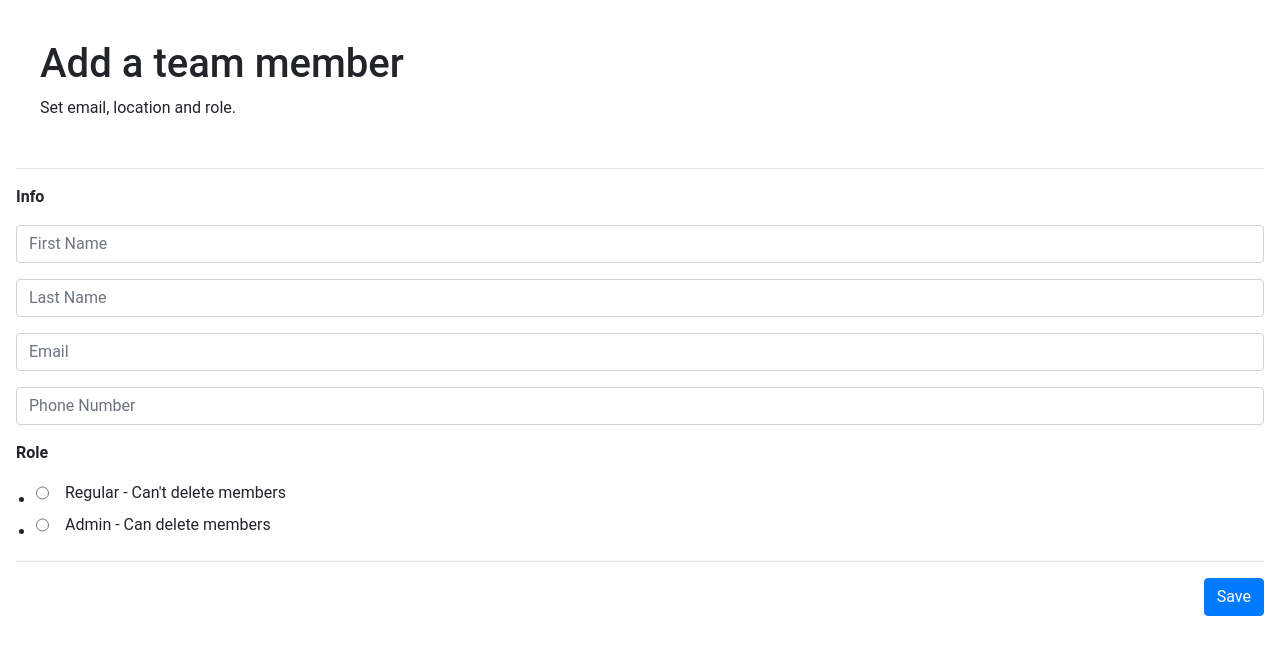
After one commit to msubin/instawork-asgmt, a Django app: page /add/ in a window 1280 px wide. The commit adds this page. Shown: the top 655 px of the page. Run offline with Django 3.2, Linux system fonts and the light colour scheme.

Commit message:
Complete edit member feature

```diff
--- /dev/null
+++ b/asgmt/members_app/forms.py
@@ -0,0 +1,40 @@
+from django.forms import ModelForm, TextInput, EmailInput, RadioSelect
+from .models import Member
+from django import forms
+
+
+ROLES = [
+    ('False', "Regular - Can't delete members"),
+    ('True', 'Admin - Can delete members')
+]
+
+
+class MemberForm(ModelForm, forms.Form):
+    isAdmin = forms.ChoiceField(widget=forms.RadioSelect(attrs={
+                'class': "form-check"}), choices=ROLES)
+
+    class Meta:
+        model = Member
+        fields = "__all__"
+        widgets = {
+            'first_name': TextInput(attrs={
+                'class': "form-control",
+                'style': 'width: 100%; margin-bottom: 1rem',
+                'placeholder': 'First Name'
+            }),
+            'last_name': TextInput(attrs={
+                'class': "form-control",
+                'style': 'width: 100%; margin-bottom: 1rem',
+                'placeholder': 'Last Name'
+            }),
+            'email': EmailInput(attrs={
+                'class': "form-control",
+                'style': 'width: 100%; margin-bottom: 1rem',
+                'placeholder': 'Email'
+            }),
+            'phoneNumber': TextInput(attrs={
+                'class': "form-control",
+                'style': 'width: 100%; margin-bottom: 1rem',
+                'placeholder': 'Phone Number'
+            }),
+        }
--- a/asgmt/members_app/models.py
+++ b/asgmt/members_app/models.py
@@ -11,14 +11,5 @@ class Member(models.Model):
     phoneNumber = models.CharField(validators=[phoneNumberRegex], max_length=16, unique=True)
     email = models.EmailField()
 
-    def add_member(self):
-        pass
-
-    def edit_member(self):
-        pass
-
-    def delete_member(self):
-        pass
-
     def __str__(self):
         return f"{self.first_name} {self.last_name}"
--- a/asgmt/members_app/static/css/members_app.css
+++ b/asgmt/members_app/static/css/members_app.css
@@ -14,3 +14,11 @@ img {
 #add_btn {
     color: dodgerblue;
 }
+
+label {
+    display: inline-flex;
+}
+
+.form-check {
+    margin-right: 1rem;
+}
--- a/asgmt/members_app/templates/members_app/base.html
+++ b/asgmt/members_app/templates/members_app/base.html
@@ -7,6 +7,7 @@
     <title>Team members</title>
     <link rel="stylesheet" href="https://cdn.jsdelivr.net/npm/bootstrap@4.0.0/dist/css/bootstrap.min.css" integrity="sha384-Gn5384xqQ1aoWXA+058RXPxPg6fy4IWvTNh0E263XmFcJlSAwiGgFAW/dAiS6JXm" crossorigin="anonymous">
     <link rel="stylesheet" href="{% static 'css/members_app.css' %}">
+    <a href="{% url 'add_member' %}" class="top-menu"><span class="glyphicon glyphicon-plus"></span></a>
 </head>
 <body>
     {% block content %}
--- /dev/null
+++ b/asgmt/members_app/templates/members_app/delete_member.html
@@ -0,0 +1,4 @@
+{% extends "./update_member.html" %}
+{% block content %}
+    <button type="button" class="btn btn-outline-danger">Delete</button>
+{% endblock %}
--- a/asgmt/members_app/templates/members_app/member_list.html
+++ b/asgmt/members_app/templates/members_app/member_list.html
@@ -1,7 +1,7 @@
 {% extends "./base.html" %}
 {% block content %}
     <div class="float-right">
-        <button type="button" id="add_btn" class="btn btn-light">+</button>
+        <button type="button" id="add_btn" class="btn btn-light" onclick="location.href='/add/'">+</button>
     </div>
     <div class="p-3 m-2">
         <h1>Team members</h1>
@@ -11,7 +11,9 @@
         {% endif %}
 
         {% for member in members %}
-            <div class="border-top p-3 d-flex align-items-stretch">
+            <div
+                class="border-top p-3 d-flex align-items-stretch"
+                onclick="location.href='{% url 'update_member' pk=member.pk %}'">
                 <div>
                     <img src="/static/img/avatar.jpg" alt="avatar">
                 </div>
--- /dev/null
+++ b/asgmt/members_app/templates/members_app/new_member.html
@@ -0,0 +1,27 @@
+{% extends "./base.html" %}
+
+{% block content %}
+    <div class="p-3 m-2">
+        <h1>Add a team member</h1>
+        <p class="mb-3">Set email, location and role.</p>
+    </div>
+    <hr/>
+    <form method="POST" class="post-form" enctype="multipart/form-data">{% csrf_token %}
+        <div class="form-group">
+            <p><b>Info</b></p>
+            <div>
+                {{form.first_name}}
+                {{form.last_name}}
+                {{form.email}}
+                {{form.phoneNumber}}
+            </div>
+        </div>
+        <div class="form-group">
+            <p><b>Role</b></p>
+            <div class="border-bottom">
+                {{form.isAdmin}}
+            </div>
+        </div>
+        <button type="submit" class="save btn btn-primary float-right">Save</button>
+    </form>
+{% endblock %}
--- a/asgmt/members_app/urls.py
+++ b/asgmt/members_app/urls.py
@@ -2,5 +2,8 @@ from django.urls import path
 from . import views
 
 urlpatterns = [
-    path('', views.member_list, name='member_list'),
+    path('', views.get_member_list, name='member_list'),
+    path('add/', views.create_member, name='add_member'),
+    path('update/<int:pk>/', views.update_member, name="update_member"),
+    path('delete/<int:pik>/', views.delete_member, name='delete_member')
 ]
--- a/asgmt/members_app/views.py
+++ b/asgmt/members_app/views.py
@@ -1,8 +1,43 @@
-from django.shortcuts import render
+from django.shortcuts import render, redirect, get_object_or_404
 from .models import Member
+from .forms import MemberForm
 
 
 # Create your views here.
-def member_list(request):
+def get_member_list(request):
     members = Member.objects.all()
     return render(request, 'members_app/member_list.html', {'members': members})
+
+
+def create_member(request):
+    form = MemberForm(request.POST)
+    if request.method == "POST":
+        if form.is_valid():
+            form.save()
+            return redirect('/')
+        else:
+            form = MemberForm()
+    return render(request, 'members_app/new_member.html', {'form': form})
+
+
+def update_member(request, pk):
+    member = get_object_or_404(Member, pk=pk)
+    form = MemberForm(request.POST, instance=member)
+
+    if request.method == "POST":
+        if form.is_valid():
+            form.save()
+            return redirect('/', pk=member.pk)
+    else:
+        form = MemberForm(instance=member)
+    return render(request, 'members_app/update_member.html', {'form': form})
+
+
+def delete_member(request, pk):
+    member = get_object_or_404(Member, pk=pk)
+
+    if request.method == "POST":
+        member.delete()
+        return redirect('/')
+
+    return render(request, 'members_app/member_list.html', {'member': member})
```
Also changed, not shown: asgmt/members_app/form.py (deleted, +0 -7 lines), asgmt/members_app/templates/members_app/update_member.html (added, +31 -0 lines).
